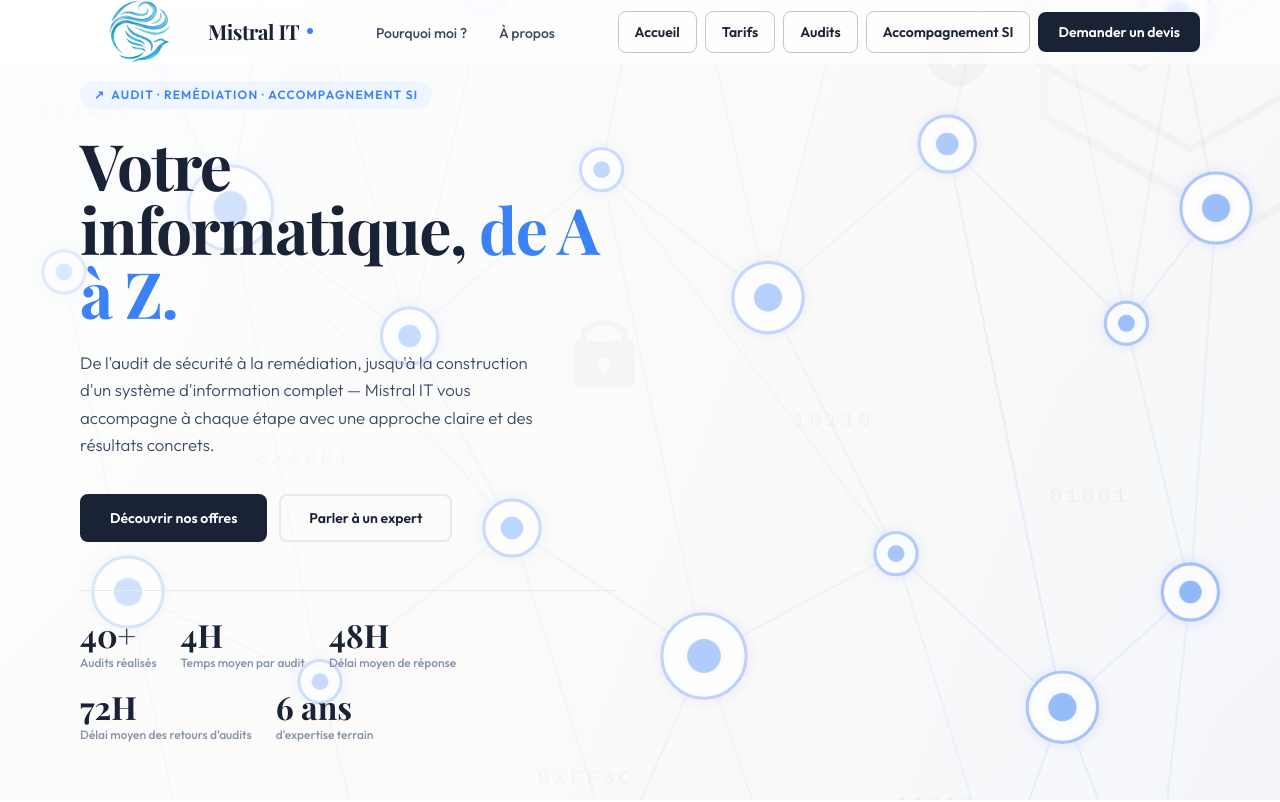
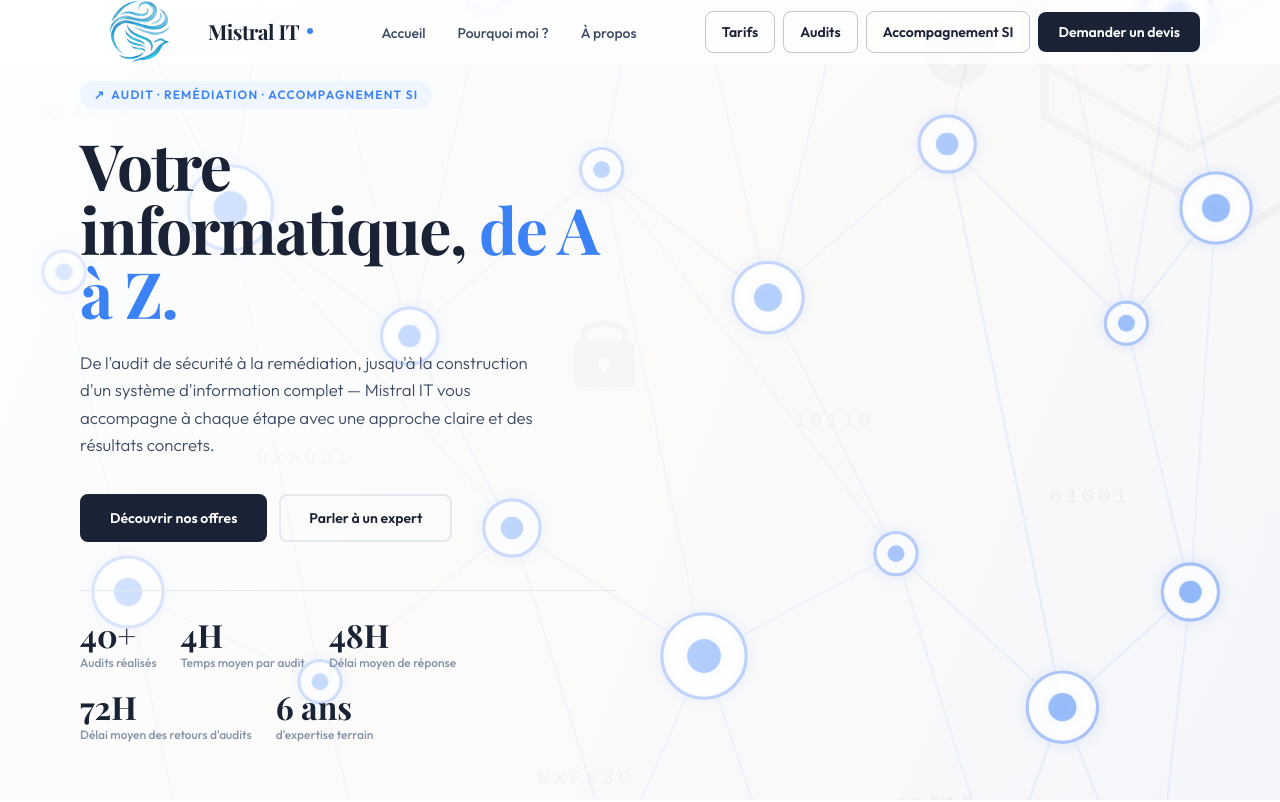
Before and after one commit to lionneleng-droid/Site_Mistral-IT, a Next.js app: page / in a window 1280 px wide. Shown: the top 802 px of the page. Built offline with nearby package versions, Linux system fonts and the light colour scheme.

Commit message:
fix: supp bouton accueil

```diff
--- a/components/Navbar.tsx
+++ b/components/Navbar.tsx
@@ -4,6 +4,7 @@
 import { useState, useEffect } from "react";
 
 const NAV_LINKS = [
+  { href: "/", label: "Accueil" },
   { href: "/pourquoi-moi", label: "Pourquoi moi ?" },
   { href: "/a-propos", label: "À propos" },
 ];
@@ -81,9 +82,6 @@
 
         {/* CTA */}
         <div className="hidden md:flex items-center gap-2">
-          <a href="/" className={`inline-flex items-center gap-2 text-sm font-semibold px-4 py-2.5 rounded-lg border transition-colors ${serviceCtaClasses}`}>
-            Accueil
-          </a>
           <Link
             href="/tarifs"
             className={`inline-flex items-center gap-2 text-sm font-semibold px-4 py-2.5 rounded-lg border transition-colors ${serviceCtaClasses}`}
@@ -125,9 +123,6 @@
       {/* Mobile menu */}
       {menuOpen && (
         <div className={`md:hidden ${isOverDark ? "bg-ink border-gray-700" : "bg-white"} border-t border-[#e4e8ef] px-6 py-4 flex flex-col gap-4`}>
-          <a href="/" onClick={() => setMenuOpen(false)} className={`text-sm font-semibold px-4 py-2.5 rounded-lg text-center border ${isOverDark ? "text-white border-white/40" : "text-ink border-ink/25"}`}>
-            Accueil
-          </a>
           <Link
             href="/tarifs"
             onClick={() => setMenuOpen(false)}
```
